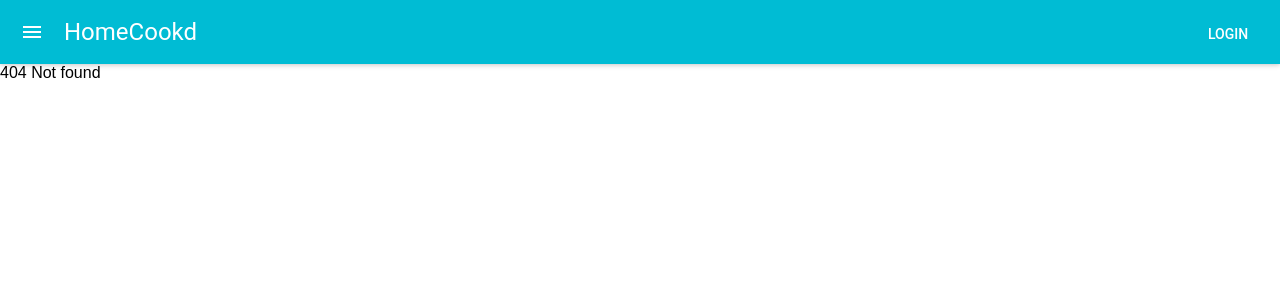
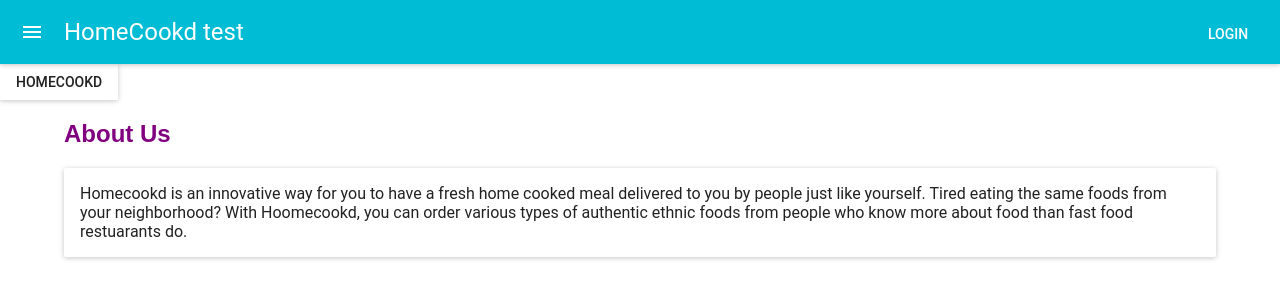
Before and after one commit to CUNYTech/homecookd, a React (Create React App) app in the folder homecookd/: page /AboutUs in a window 1280 px wide. Before the commit this address had no page. Shown: the top 300 px of the page. Built offline with nearby package versions, Linux system fonts and the light colour scheme.

Commit message:
Added undocked draweer component

```diff
--- a/homecookd/package.json
+++ b/homecookd/package.json
@@ -3,8 +3,12 @@
   "version": "0.1.0",
   "private": true,
   "dependencies": {
+    "@material/drawer": "^0.30.0",
     "axios": "^0.18.0",
+    "classnames": "^2.2.5",
+    "jss": "^9.0.0",
     "material-ui": "^0.20.0",
+    "material-ui-icons": "^1.0.0-beta.35",
     "react": "^16.2.0",
     "react-dom": "^16.2.0",
     "react-router-dom": "^4.2.2",
--- a/homecookd/src/App.js
+++ b/homecookd/src/App.js
@@ -7,7 +7,7 @@ import IconButton from 'material-ui/IconButton';
 import IconMenu from 'material-ui/IconMenu';
 import MenuItem from 'material-ui/MenuItem';
 import FlatButton from 'material-ui/FlatButton';
-
+import AboutUs from './Scenes/AboutUs/AboutUs';
 import MoreVertIcon from 'material-ui/svg-icons/navigation/more-vert';
 
 import HomePage from './Scenes/Home/HomePage';
@@ -15,7 +15,7 @@ import HomePage from './Scenes/Home/HomePage';
 import LoginForm from './Scenes/Account/Login/LoginForm';
 import RegisterForm from './Scenes/Account/Register/RegisterForm'
 import Error404 from './Scenes/Error404'
-
+import DrawerUndockedExample from './Scenes/Home/UndockedDrawer.js';
 import './App.css';
 
 const Routes = () => (
@@ -25,7 +25,8 @@ const Routes = () => (
     <Route  exact path = "/" component = {HomePage} />
     <Route path = '/Login' component = {LoginForm}/>
     <Route path = '/Register' component = {RegisterForm} />
-    <Route  component={Error404} /> {/* 404 Route*/}
+    <Route path = '/AboutUs' component = {AboutUs} />
+    <Route  component={Error404} /> // 404 Route
 
     </Switch>
     </div>
@@ -62,7 +63,6 @@ const Logged = (props) => (
 );
 
 
-
 class App extends Component {
 
 
@@ -82,10 +82,11 @@ class App extends Component {
       <MuiThemeProvider>
 
       <AppBar
-          title="HomeCookd"
+
+          title="HomeCookd test"
           onTitleClick={handleClick}
           iconElementRight={this.state.logged ? <Logged /> : <Login />}/>
-
+          <DrawerUndockedExample/>
         <Routes/>
       </MuiThemeProvider>
     );
--- /dev/null
+++ b/homecookd/src/Scenes/AboutUs/AboutUs.css
@@ -0,0 +1,12 @@
+.container {
+  width: 90%;
+  margin: 0 auto;
+}
+
+.aboutUsTitle {
+  color: purple;
+}
+
+.aboutUsText {
+  padding: 0 1em;
+}
--- /dev/null
+++ b/homecookd/src/Scenes/AboutUs/AboutUs.js
@@ -0,0 +1,26 @@
+import React, { Component } from 'react';
+import Paper from 'material-ui/Paper';
+import './AboutUs.css'
+class AboutUs extends Component{
+  constructor(props) {
+    super(props);
+    this.state = {
+    };
+  }
+  render(){
+    return(
+      <div className="container">
+        <h2 class="aboutUsTitle">About Us</h2>
+        <Paper >
+          <p className="aboutUsText">
+          Homecookd is an innovative way for you to have a fresh home cooked meal
+          delivered to you by people just like yourself. Tired eating the same foods
+          from your neighborhood? With Hoomecookd, you can order various types of authentic ethnic foods from
+          people who know more about food than fast food restuarants do.
+          </p>
+        </Paper>
+      </div>
+    )
+  }
+}
+export default AboutUs
--- a/homecookd/src/Scenes/Home/AboutUs.js
+++ /dev/null
@@ -1,22 +0,0 @@
-import React, { Component } from 'react';
-import Paper from 'material-ui/Paper';
-class AboutUS extends Component{
-  constructor(props) {
-    super(props);
-    this.state = {
-    };
-  }
-  render(){
-    return(
-      <div>
-        <h2>About US</h2>
-        <Paper >
-          <p>
-            Lorem Ipsum doler situm
-          </p>
-        </Paper>
-      </div>
-    )
-  }
-}
-export default AboutUS;
--- a/homecookd/src/Scenes/Home/HomePage.js
+++ b/homecookd/src/Scenes/Home/HomePage.js
@@ -1,12 +1,12 @@
 import React, { Component } from 'react';
 import HomeJoinButtons from './HomeJoinButtons';
-import AboutUS from './AboutUs'
+
 class HomePage extends Component{
   render(){
     return(
       <div>
           <h1>Homecookd</h1>
-            <AboutUS />
+
           <HomeJoinButtons/>
       </div>
     )
--- /dev/null
+++ b/homecookd/src/Scenes/Home/UndockedDrawer.js
@@ -0,0 +1,43 @@
+import React from 'react';
+import Drawer from 'material-ui/Drawer';
+import MenuItem from 'material-ui/MenuItem';
+import RaisedButton from 'material-ui/RaisedButton';
+
+export default class DrawerUndockedExample extends React.Component {
+
+  constructor(props) {
+    super(props);
+    this.state = {open: false};
+  }
+
+  handleToggle = () => this.setState({open: !this.state.open});
+
+  handleClose = () => this.setState({open: false});
+
+  render() {
+    return (
+      <div>
+        <RaisedButton
+          label="HomeCookd"
+          onClick={this.handleToggle}
+        />
+        <Drawer
+          docked={false}
+          width={200}
+          open={this.state.open}
+          onRequestChange={(open) => this.setState({open})}
+        >
+          <MenuItem onClick={this.handleClose}>Home</MenuItem>
+          <MenuItem onClick={this.handleClose}>Order</MenuItem>
+          <MenuItem onClick={this.handleClose}>Menu</MenuItem>
+          <MenuItem onClick={this.handleClose}>Location</MenuItem>
+          <MenuItem onClick={this.handleClose}>Refresh</MenuItem>
+          <MenuItem onClick={this.handleClose} href="/AboutUs" >About Us</MenuItem>
+          <MenuItem onClick={this.handleClose}>Help</MenuItem>
+          <MenuItem onClick={this.handleClose}>Sign Out</MenuItem>
+
+        </Drawer>
+      </div>
+    );
+  }
+}
```
Also changed, not shown: 1 other file (tests, documents, lock files or other folders).
